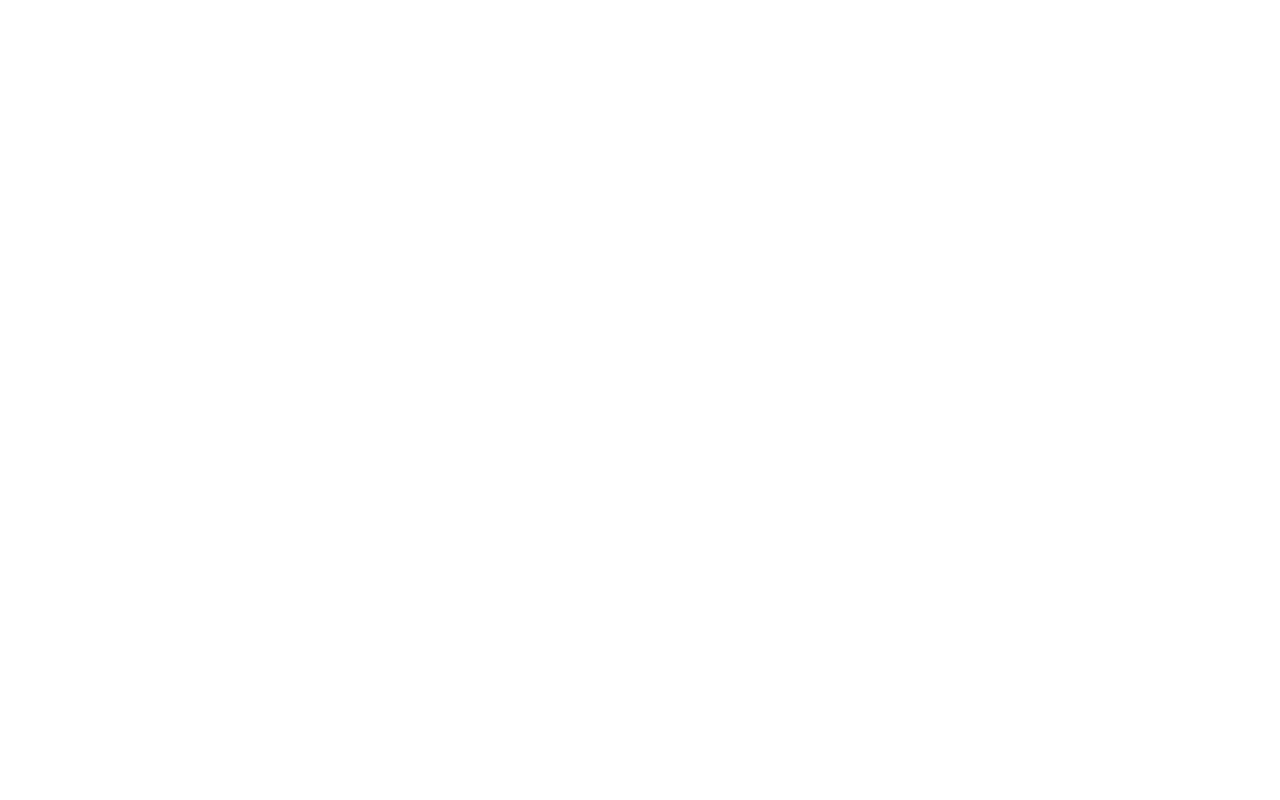
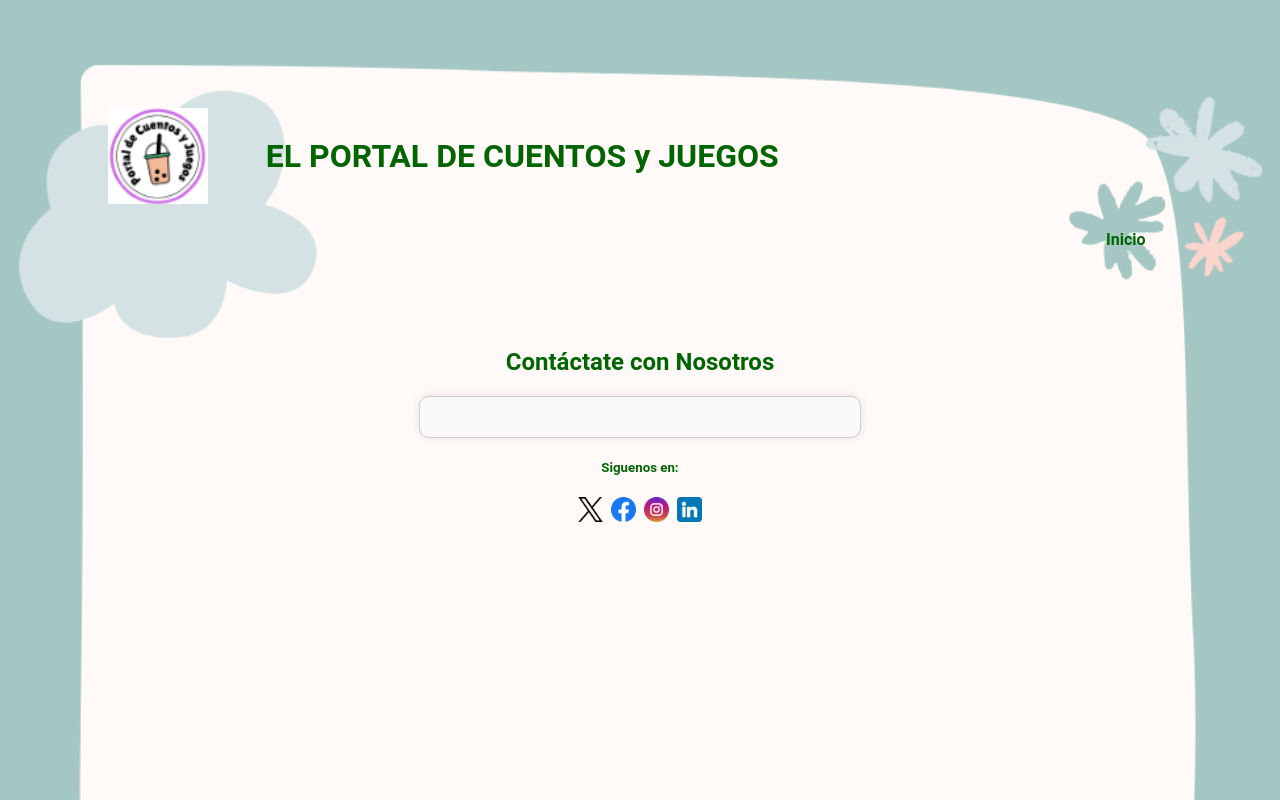
Before and after one commit to AlessMaria/Portal-de-Cuentos-y-Juegos, a plain HTML site: page pages/contacto.html in a window 1280 px wide. Drawn offline with Linux system fonts and the light colour scheme.

Commit message:
Segundo commit

```diff
--- a/pages/contacto.html
+++ b/pages/contacto.html
@@ -0,0 +1,70 @@
+<!DOCTYPE html>
+<html lang="en">
+<head>
+    <meta charset="UTF-8">
+    <meta name="viewport" content="width=device-width, initial-scale=1.0">
+    <link rel="stylesheet" href="../styles/styles.css">
+    <title>Registro</title>
+</head>
+
+<body>
+
+    <header>
+        <img src="../img/logo cyj.png" width="100px" height="auto" alt="Logo">
+        <h1>EL PORTAL DE CUENTOS y JUEGOS</h1>
+    </header>
+
+    <nav>
+        <ul>
+            <li><a href="../Index.html">Inicio</a></li>
+
+        </ul>
+    </nav>
+
+<h2>Contáctate con Nosotros</h2>
+
+<div class="form-container">
+
+    <form  action="https://formspree.io/f/meoqqknv" method="POST">
+
+        <!--
+        <label for="email">e-mail</label><br>
+        <input type="email" id="email" name="email" required><br>
+
+        <label for="contras">contraseña</label><br>
+        <input type="password" id="contras" name="contras" required><br>
+
+        <input type="submit" value="Inicia Sesión">
+        <input type="reset" value="Reingresar Datos">
+        -->
+
+    </form>
+
+</div>
+
+    <footer>
+        <h5>Siguenos en:</h5>
+
+        <div class="grid-container">
+
+            <div class="grid-item">
+                <a href="https://x.com/"> <img src="../Img/gorjeo.png" alt="X" height="25px"></a>
+            </div>
+
+            <div class="grid-item">
+                <a href="https://es-la.facebook.com/"> <img src="../Img/facebook.png" alt="facebook" height="25px"></a>
+            </div>
+
+            <div class="grid-item">
+                <a href="https://www.instagram.com/"> <img src="../Img/instagram.png" alt="instagram" height="25px"></a>
+            </div>
+
+            <div class="grid-item">
+                <a href="https://www.linkedin.com/"> <img src="../Img/linkedin.png" alt="linkedin" height="25px"></a>
+            </div>
+
+        </div>
+    </footer>
+
+</body>
+</html>
```
Also changed, not shown: Index.html (+3 -3 lines), pages/logIn.html (+3 -3 lines).
